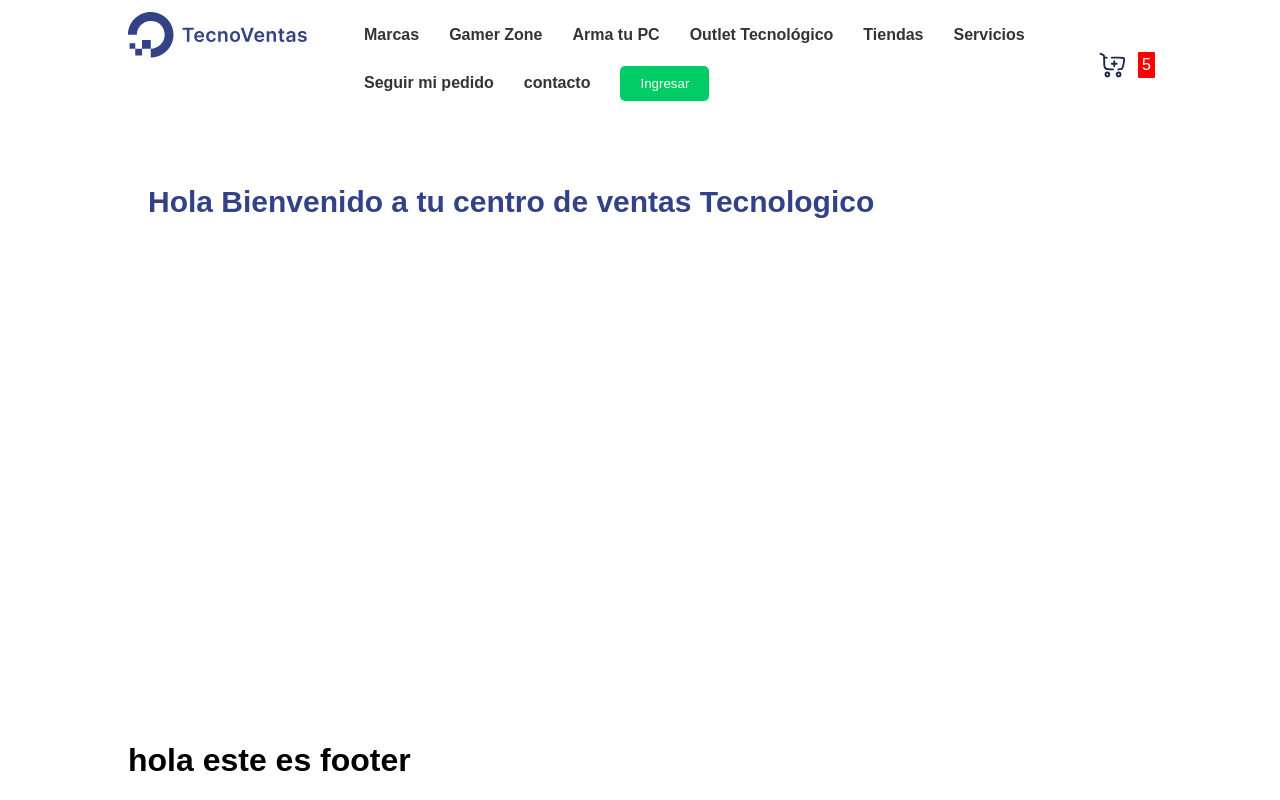
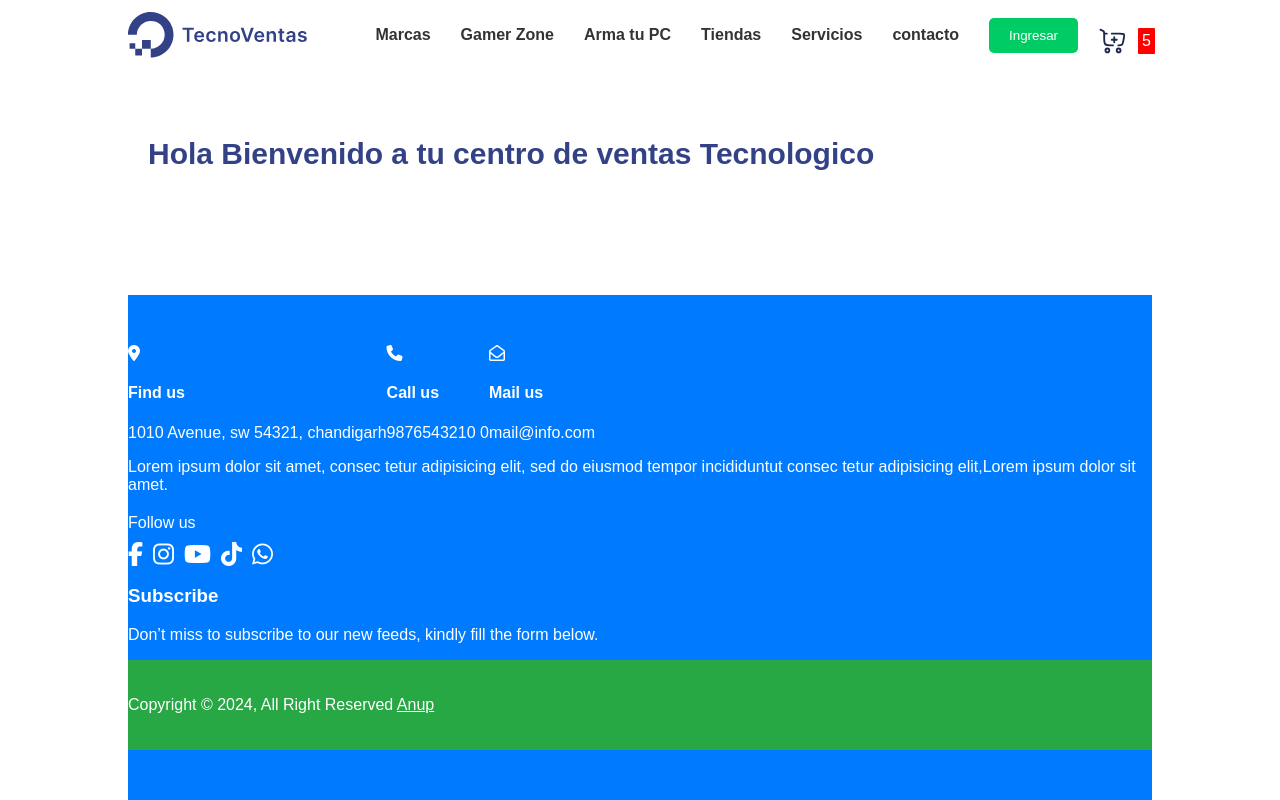
Before and after one commit to ianfr93/preentrega-01-ian-faundez-rubio, a React (Vite) app: page / in a window 1280 px wide. Built offline with nearby package versions, Linux system fonts and the light colour scheme.

Commit message:
footer librerias

```diff
--- a/package.json
+++ b/package.json
@@ -10,6 +10,7 @@
     "preview": "vite preview"
   },
   "dependencies": {
+    "@fortawesome/fontawesome-free": "^6.5.2",
     "react": "^18.2.0",
     "react-dom": "^18.2.0"
   },
--- a/src/components/CategoryList/CategoryList.jsx
+++ b/src/components/CategoryList/CategoryList.jsx
@@ -14,18 +14,14 @@ function CategoryList() {
         <li>
           <a href="/#">Arma tu PC</a>
         </li>
-        <li>
-          <a href="/#">Outlet Tecnológico</a>
-        </li>
+
         <li>
           <a href="/#">Tiendas</a>
         </li>
         <li>
           <a href="/#">Servicios</a>
         </li>
-        <li>
-          <a href="/#">Seguir mi pedido</a>
-        </li>
+
         <li>
           <a href="/#">contacto</a>
         </li>
--- a/src/components/CategoryListMobile/CategoryListMobile.jsx
+++ b/src/components/CategoryListMobile/CategoryListMobile.jsx
@@ -13,18 +13,14 @@ function CategoryListMobile() {
         <li>
           <a href="/#">Arma tu PC</a>
         </li>
-        <li>
-          <a href="/#">Outlet Tecnológico</a>
-        </li>
+
         <li>
           <a href="/#">Tiendas</a>
         </li>
         <li>
           <a href="/#">Servicios</a>
         </li>
-        <li>
-          <a href="/#">Seguir mi pedido</a>
-        </li>
+
         <li>
           <a href="/#">contacto</a>
         </li>
--- a/src/components/Footer/Footer.css
+++ b/src/components/Footer/Footer.css
@@ -0,0 +1,87 @@
+/* Footer */
+.footer-section {
+    background-color: #007bff;
+    color: #fff;
+    padding: 50px 0;
+  }
+
+  /* Footer Content */
+  .footer-cta .cta-text h4 {
+    color: #fff;
+  }
+
+  .footer-cta .cta-text span {
+    color: #fff;
+  }
+
+  /* Footer Social Icons */
+  .footer-social-icon {
+    margin-top: 20px;
+  }
+
+  .footer-social-icon span {
+    display: block;
+    margin-bottom: 10px;
+  }
+
+  .footer-social-icon a i {
+    font-size: 24px;
+    margin-right: 10px;
+    color: #fff;
+  }
+
+  /* Footer Subscription Form */
+  .footer-widget-heading h3 {
+    color: #fff;
+  }
+
+  .footer-text p {
+    color: #fff;
+  }
+
+  .subscribe-form input[type="text"] {
+    width: 100%;
+    padding: 10px;
+    border: none;
+    border-radius: 5px;
+    margin-bottom: 10px;
+  }
+
+  .subscribe-form button {
+    background-color: #28a745;
+    color: #fff;
+    border: none;
+    padding: 10px 20px;
+    border-radius: 5px;
+    cursor: pointer;
+  }
+
+  .subscribe-form button:hover {
+    background-color: #218838;
+  }
+
+  /* Copyright Area */
+  .copyright-area {
+    background-color: #28a745;
+    color: #fff;
+    padding: 20px 0;
+  }
+
+  /* Enlace de Copyright */
+  .copyright-area a {
+    color: #fff;
+  }
+
+
+  .footer-cta .row {
+    display: flex;
+  }
+
+  .footer-cta .single-cta {
+    flex: 1;
+    margin-right: 20px;
+  }
+
+  .footer-cta .single-cta:last-child {
+    margin-right: 0;
+  }
--- a/src/components/Footer/Footer.jsx
+++ b/src/components/Footer/Footer.jsx
@@ -1,10 +1,104 @@
-
-import React from 'react';
+import React from "react";
+import "./Footer.css";
+import "@fortawesome/fontawesome-free/css/all.css";
 
 function Footer() {
   return (
-    <footer>
-      <h1>hola este es footer</h1>
+    <footer className="footer-section">
+      <div className="container">
+        <div className="footer-cta pt-5 pb-5">
+          <div className="row">
+            <div className="col-xl-4 col-md-4 mb-30">
+              <div className="single-cta">
+                <i className="fas fa-map-marker-alt"></i>
+                <div className="cta-text">
+                  <h4>Find us</h4>
+                  <span>1010 Avenue, sw 54321, chandigarh</span>
+                </div>
+              </div>
+            </div>
+            <div className="col-xl-4 col-md-4 mb-30">
+              <div className="single-cta">
+                <i className="fas fa-phone"></i>
+                <div className="cta-text">
+                  <h4>Call us</h4>
+                  <span>9876543210 0</span>
+                </div>
+              </div>
+            </div>
+            <div className="col-xl-4 col-md-4 mb-30">
+              <div className="single-cta">
+                <i className="far fa-envelope-open"></i>
+                <div className="cta-text">
+                  <h4>Mail us</h4>
+                  <span>mail@info.com</span>
+                </div>
+              </div>
+            </div>
+          </div>
+        </div>
+        <div className="footer-content pt-5 pb-5">
+          <div className="row">
+            <div className="col-xl-4 col-lg-4 mb-50">
+              <div className="footer-widget">
+                <div className="footer-text">
+                  <p>
+                    Lorem ipsum dolor sit amet, consec tetur adipisicing elit,
+                    sed do eiusmod tempor incididuntut consec tetur adipisicing
+                    elit,Lorem ipsum dolor sit amet.
+                  </p>
+                </div>
+                <div className="footer-social-icon">
+                  <span>Follow us</span>
+                  <a href="#">
+                    <i className="fab fa-facebook-f facebook-bg"></i>
+                  </a>
+                  <a href="#">
+                    <i className="fab fa-instagram instagram-bg"></i>
+                  </a>
+                  <a href="#">
+                    <i className="fab fa-youtube youtube-bg"></i>
+                  </a>
+                  <a href="#">
+                    <i className="fab fa-tiktok tiktok-bg"></i>
+                  </a>
+                  <a href="#">
+                    <i className="fab fa-whatsapp whatsapp-bg"></i>
+                  </a>
+                </div>
+              </div>
+            </div>
+
+            <div className="col-xl-4 col-lg-4 col-md-6 mb-50">
+              <div className="footer-widget">
+                <div className="footer-widget-heading">
+                  <h3>Subscribe</h3>
+                </div>
+                <div className="footer-text mb-25">
+                  <p>
+                    Don’t miss to subscribe to our new feeds, kindly fill the
+                    form below.
+                  </p>
+                </div>
+              </div>
+            </div>
+          </div>
+        </div>
+      </div>
+      <div className="copyright-area">
+        <div className="container">
+          <div className="row">
+            <div className="col-xl-6 col-lg-6 text-center text-lg-left">
+              <div className="copyright-text">
+                <p>
+                  Copyright &copy; 2024, All Right Reserved{" "}
+                  <a href="https://codepen.io/anupkumar92/">Anup</a>
+                </p>
+              </div>
+            </div>
+          </div>
+        </div>
+      </div>
     </footer>
   );
 }
```
Also changed, not shown: 1 other file (tests, documents, lock files or other folders).
